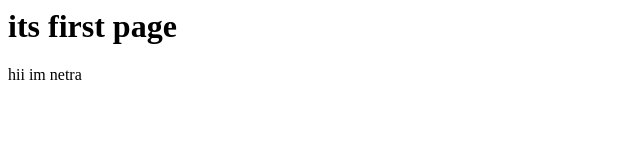
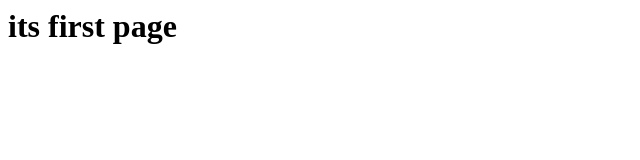
Before and after one commit to Netra-web/demo, a plain HTML site: page index.html in a window 1280 px wide. Shown: the full height of the page, 0-640 px from the left. Drawn offline with Linux system fonts and the light colour scheme.

Commit message:
Revert "committing"
This reverts commit b380c768df942c6979ba6a8a0672b1ee0ebf8887.

```diff
--- a/index.html
+++ b/index.html
@@ -8,6 +8,5 @@
         <h1>
             its first page
         </h1>
-        hii im netra
     </body>
 </html>
```
Also changed, not shown: info.txt (deleted).
